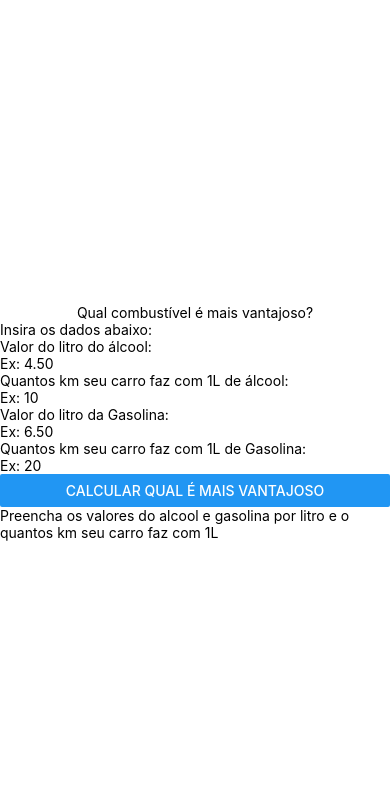
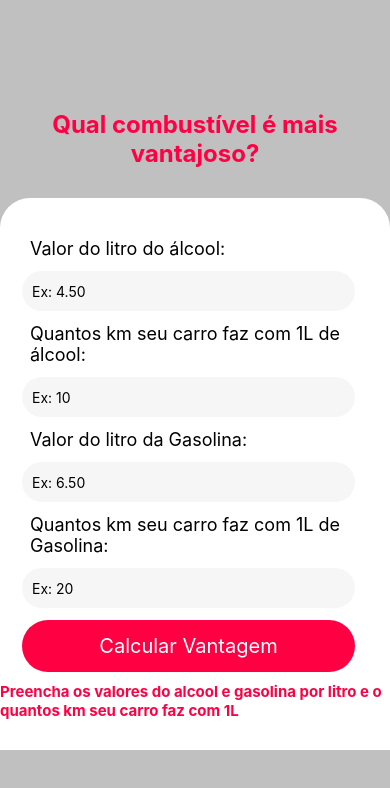
Before and after one commit to Nathalia-Urenha/ReactNative-CalculoCombustivel, a React Native app: screen / in a window 390 px wide. Shown: the top 788 px of the page. Built offline with nearby package versions, Linux system fonts and the light colour scheme.

Commit message:
Formatação do CSS

```diff
--- a/App.js
+++ b/App.js
@@ -15,8 +15,7 @@ export default function App() {
 const styles = StyleSheet.create({
   container: {
     flex: 1,
-    backgroundColor: "#fff",
-    alignItems: "center",
-    justifyContent: "center",
+    backgroundColor: "#c0c0c0",
+    paddingTop: 100,
   },
 });
--- a/src/Form/index.jsx
+++ b/src/Form/index.jsx
@@ -1,6 +1,7 @@
 import React, { useState } from "react";
-import { View, Text, TextInput, Button } from "react-native";
+import { View, Text, TextInput, Button, TouchableOpacity } from "react-native";
 import ResultadoVantagem from "../ResultadoVantagem";
+import styles from "./style";
 
 export default function Form() {
   const [valorAlcool, setValorAlcool] = useState(null);
@@ -10,9 +11,7 @@ export default function Form() {
   const [mensagemDesc, setMensagemDesc] = useState(
     "Preencha os valores do alcool e gasolina por litro e o quantos km seu carro faz com 1L"
   );
-  const [textButton, setTextButton] = useState(
-    "Calcular qual é mais vantajoso"
-  );
+  const [textButton, setTextButton] = useState("Calcular Vantagem");
 
   async function calculaVantagem() {
     const alcool = Number(valorAlcool) / Number(consumoAlcool);
@@ -45,43 +44,60 @@ export default function Form() {
       setTextButton("Calcular novamente");
       return;
     }
-    setTextButton("Calcular qual é mais vantajoso");
+    setTextButton("Calcular Vantagem");
     setMensagemDesc(
       "Preencha os valores do alcool e gasolina por litro e o quantos km seu carro faz com 1L"
     );
   }
 
   return (
-    <View>
-      <Text>Valor do litro do álcool: </Text>
+    <View style={styles.formContext}>
+      <View style={styles.form}>
+        <Text style={styles.formLabel}>Valor do litro do álcool: </Text>
         <TextInput
+          style={styles.input}
           onChangeText={setValorAlcool}
           value={valorAlcool}
           placeholder="Ex: 4.50"
           keyboardType="numeric"
         />
-      <Text>Quantos km seu carro faz com 1L de álcool: </Text>
+        <Text style={styles.formLabel}>
+          Quantos km seu carro faz com 1L de álcool:{" "}
+        </Text>
         <TextInput
+          style={styles.input}
           onChangeText={setconsumoAlcool}
           value={consumoAlcool}
           placeholder="Ex: 10"
           keyboardType="numeric"
         />
-      <Text>Valor do litro da Gasolina: </Text>
+        <Text style={styles.formLabel}>Valor do litro da Gasolina: </Text>
         <TextInput
+          style={styles.input}
           onChangeText={setValorGasolina}
           value={valorGasolina}
           placeholder="Ex: 6.50"
           keyboardType="numeric"
         />
-      <Text>Quantos km seu carro faz com 1L de Gasolina: </Text>
+        <Text style={styles.formLabel}>
+          Quantos km seu carro faz com 1L de Gasolina:{" "}
+        </Text>
         <TextInput
+          style={styles.input}
           onChangeText={setconsumoGasolina}
           value={consumoGasolina}
           placeholder="Ex: 20"
           keyboardType="numeric"
         />
-      <Button onPress={validaCampos} title={textButton} />
+        <TouchableOpacity
+          style={styles.buttonCalculator}
+          onPress={() => {
+            validaCampos();
+          }}
+        >
+          <Text style={styles.textButtonCalculator}>{textButton}</Text>
+        </TouchableOpacity>
+      </View>
       <ResultadoVantagem mensagem={mensagemDesc} />
     </View>
   );
--- /dev/null
+++ b/src/Form/style.js
@@ -0,0 +1,49 @@
+import { StyleSheet } from "react-native";
+
+const styles = StyleSheet.create({
+  formContext: {
+    width: "100%",
+    height: "100%",
+    bottom: 0,
+    backgroundColor: "#FFFFFF",
+    alignItems: "center",
+    marginTop: 30,
+    borderTopLeftRadius: 30,
+    borderTopRightRadius: 30,
+  },
+  form: {
+    width: "100%",
+    height: "auto",
+    marginTop: 30,
+    padding: 10,
+  },
+  formLabel: {
+    color: "#000000",
+    fontSize: 18,
+    paddingLeft: 20,
+  },
+  input: {
+    width: "90%",
+    borderRadius: 50,
+    backgroundColor: "#f6f6f6",
+    height: 40,
+    margin: 12,
+    paddingLeft: 10,
+  },
+  buttonCalculator: {
+    borderRadius: 50,
+    alignItems: "center",
+    justifyContent: "center",
+    width: "90%",
+    backgroundColor: "#ff0043",
+    paddingTop: 14,
+    paddingBottom: 14,
+    marginLeft: 12,
+  },
+  textButtonCalculator: {
+    fontSize: 20,
+    color: "#ffffff",
+  },
+});
+
+export default styles;
--- a/src/Main/index.jsx
+++ b/src/Main/index.jsx
@@ -5,7 +5,6 @@ import Form from "../Form";
 export default function Main() {
   return (
     <View>
-      <Text>Insira os dados abaixo:</Text>
       <Form />
     </View>
   );
--- a/src/ResultadoVantagem/index.jsx
+++ b/src/ResultadoVantagem/index.jsx
@@ -1,11 +1,11 @@
 import React from "react";
 import { View, Text } from "react-native";
+import styles from "./style";
 
 export default function ResultadoVantagem(props) {
   return (
-    <View>
-      <Text />
-      <Text>{props.mensagem}</Text>
+    <View style={styles.resultado}>
+      <Text style={styles.textResultado}>{props.mensagem}</Text>
     </View>
   );
 }
--- /dev/null
+++ b/src/ResultadoVantagem/style.js
@@ -0,0 +1,22 @@
+import { StyleSheet } from "react-native";
+
+const styles = StyleSheet.create({
+  resultado: {
+    flex: 1,
+    borderRadius: 50,
+    alignItems: "center",
+    width: "100%",
+  },
+  textResultado: {
+    fontSize: 15,
+    color: "#FF0043",
+    fontWeight: "bold",
+  },
+  textMensagem: {
+    fontSize: 18,
+    color: "#ff0043",
+    fontWeight: "bold",
+  },
+});
+
+export default styles;
--- /dev/null
+++ b/src/Title/style.js
@@ -0,0 +1,17 @@
+import { StyleSheet } from "react-native";
+
+const styles = StyleSheet.create({
+  boxTitle: {
+    alignItems: "center",
+    justifyContent: "center",
+    paddingTop: 10,
+  },
+  textTitle: {
+    color: "#FF0043",
+    fontSize: 24,
+    fontWeight: "bold",
+    textAlign: "center",
+  },
+});
+
+export default styles;
--- a/src/Title/title.jsx
+++ b/src/Title/title.jsx
@@ -1,10 +1,11 @@
 import React from "react";
 import { View, Text } from "react-native";
+import styles from "./style";
 
 export default function Title() {
   return (
-    <View>
-      <Text>Qual combustível é mais vantajoso?</Text>
+    <View style={styles.boxTitle}>
+      <Text style={styles.textTitle}>Qual combustível é mais vantajoso?</Text>
     </View>
   );
 }
```
Lines whose indentation alone changed are shown as unchanged.
